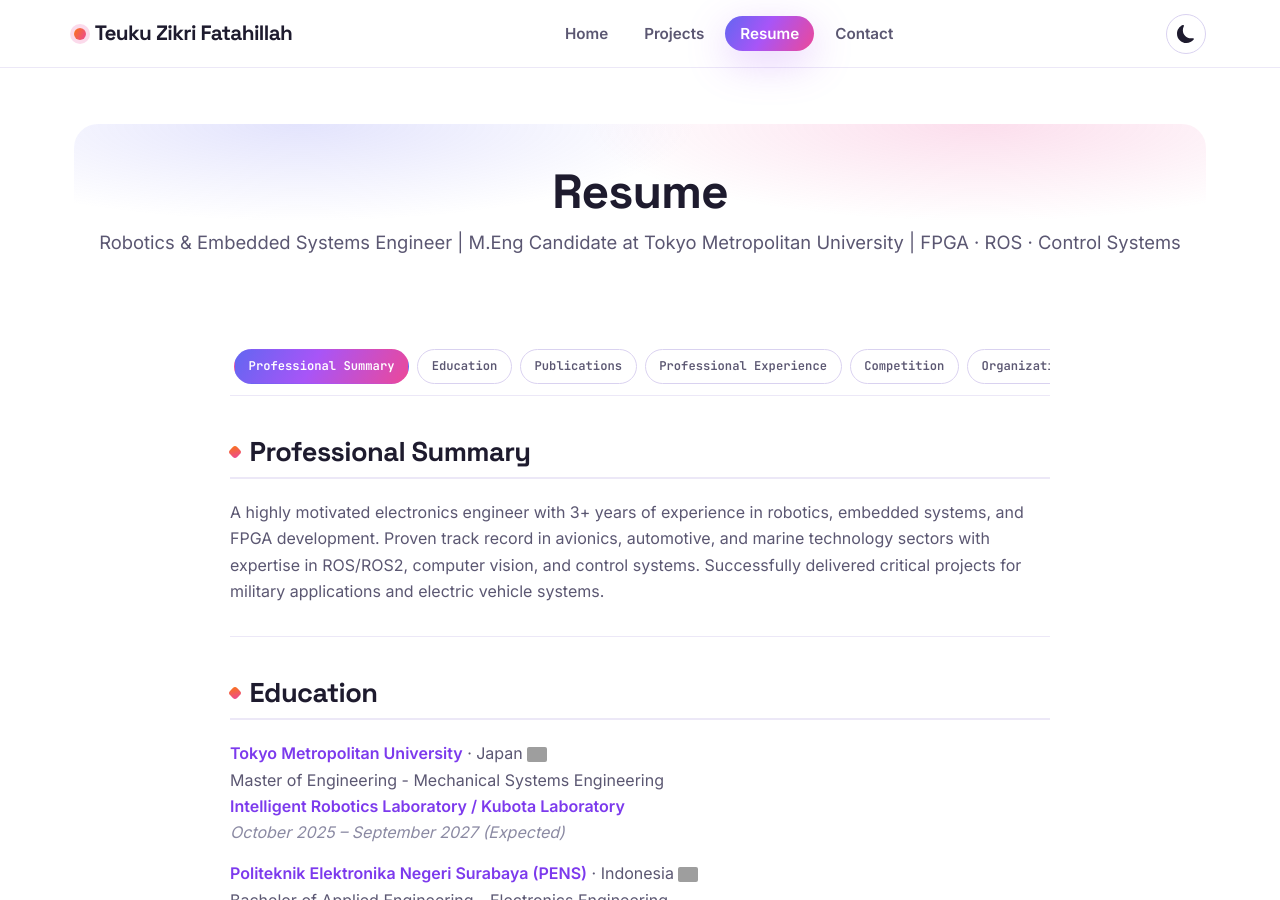
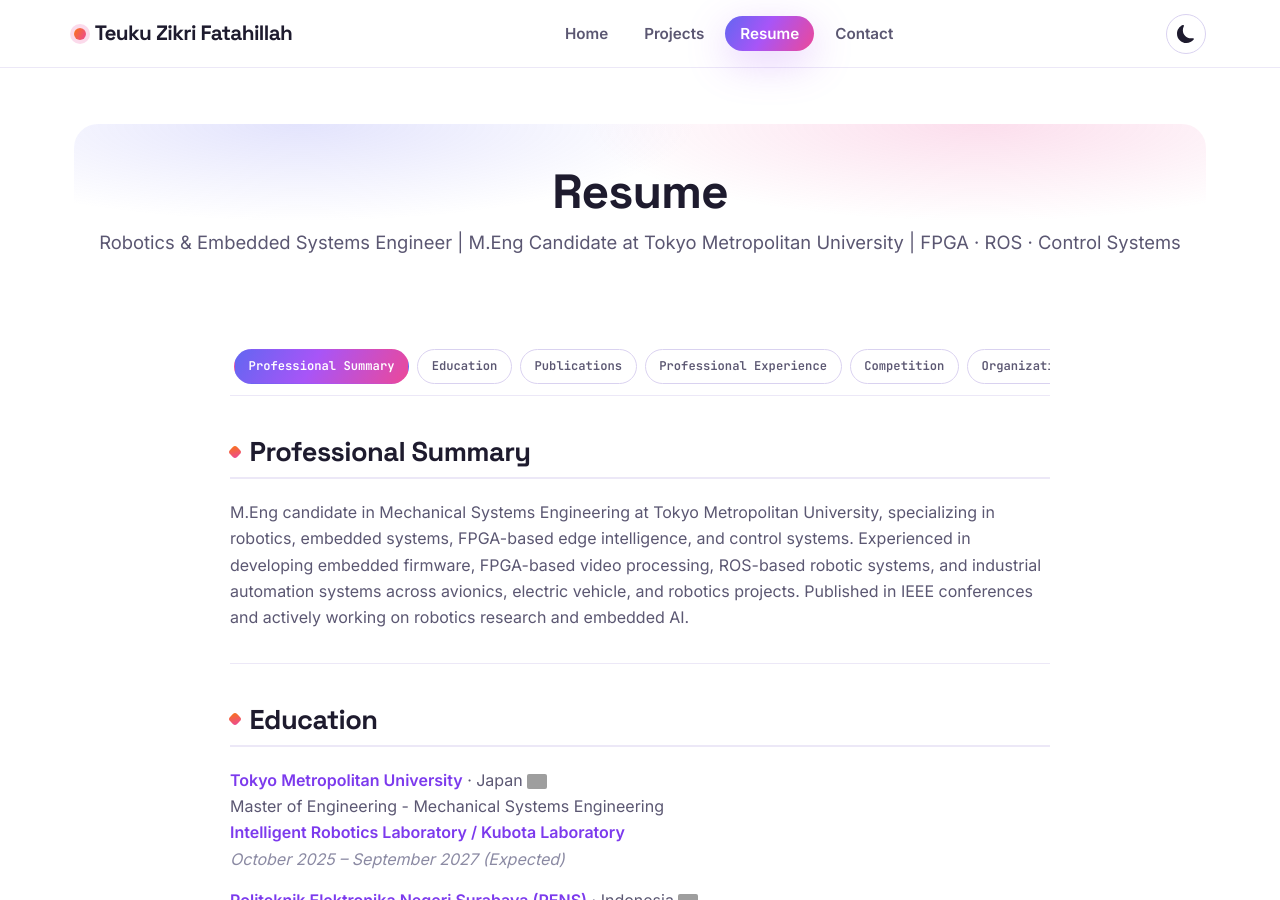
Before and after one commit to tzf230201/tzf230201.github.io, a Jekyll site: the page built from resume.md, in a window 1280 px wide and 900 px high. Built offline with Jekyll 4.4.1, drawn with Linux system fonts in a browser that asks for light colours; grey boxes are pictures that could not be loaded.

Commit message:
Tighten Professional Summary around robotics/embedded/FPGA + research focus
Lead with M.Eng @ TMU and a focused specialization statement instead of a
broad catch-all paragraph.

Co-Authored-By: Claude Opus 4.8 <noreply@anthropic.com>

```diff
--- a/resume.md
+++ b/resume.md
@@ -9,7 +9,7 @@ permalink: /resume/
 
 ## Professional Summary
 
-A highly motivated electronics engineer with 3+ years of experience in robotics, embedded systems, and FPGA development. Proven track record in avionics, automotive, and marine technology sectors with expertise in ROS/ROS2, computer vision, and control systems. Successfully delivered critical projects for military applications and electric vehicle systems.
+M.Eng candidate in Mechanical Systems Engineering at Tokyo Metropolitan University, specializing in robotics, embedded systems, FPGA-based edge intelligence, and control systems. Experienced in developing embedded firmware, FPGA-based video processing, ROS-based robotic systems, and industrial automation systems across avionics, electric vehicle, and robotics projects. Published in IEEE conferences and actively working on robotics research and embedded AI.
 
 ---
 
```
